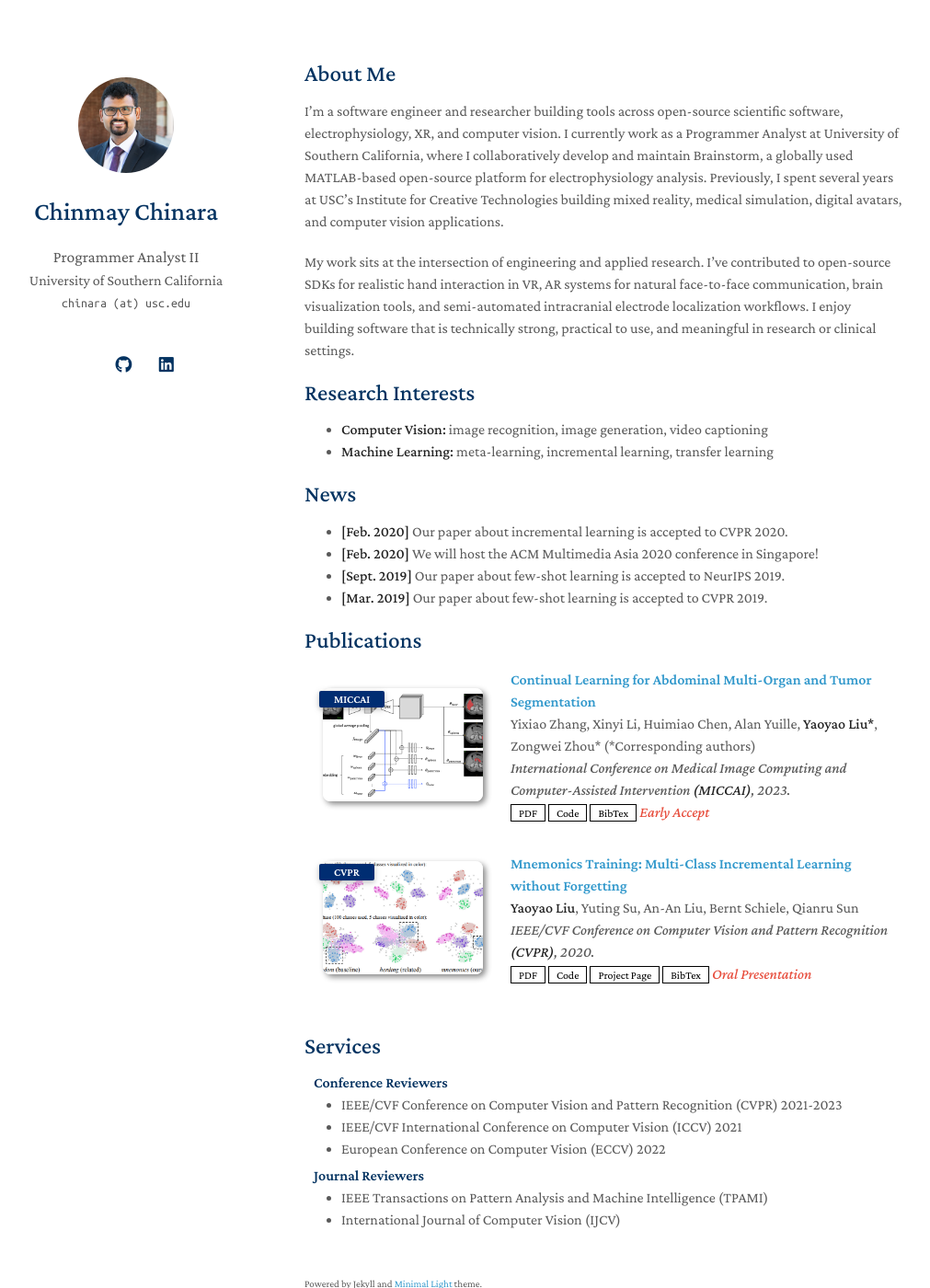
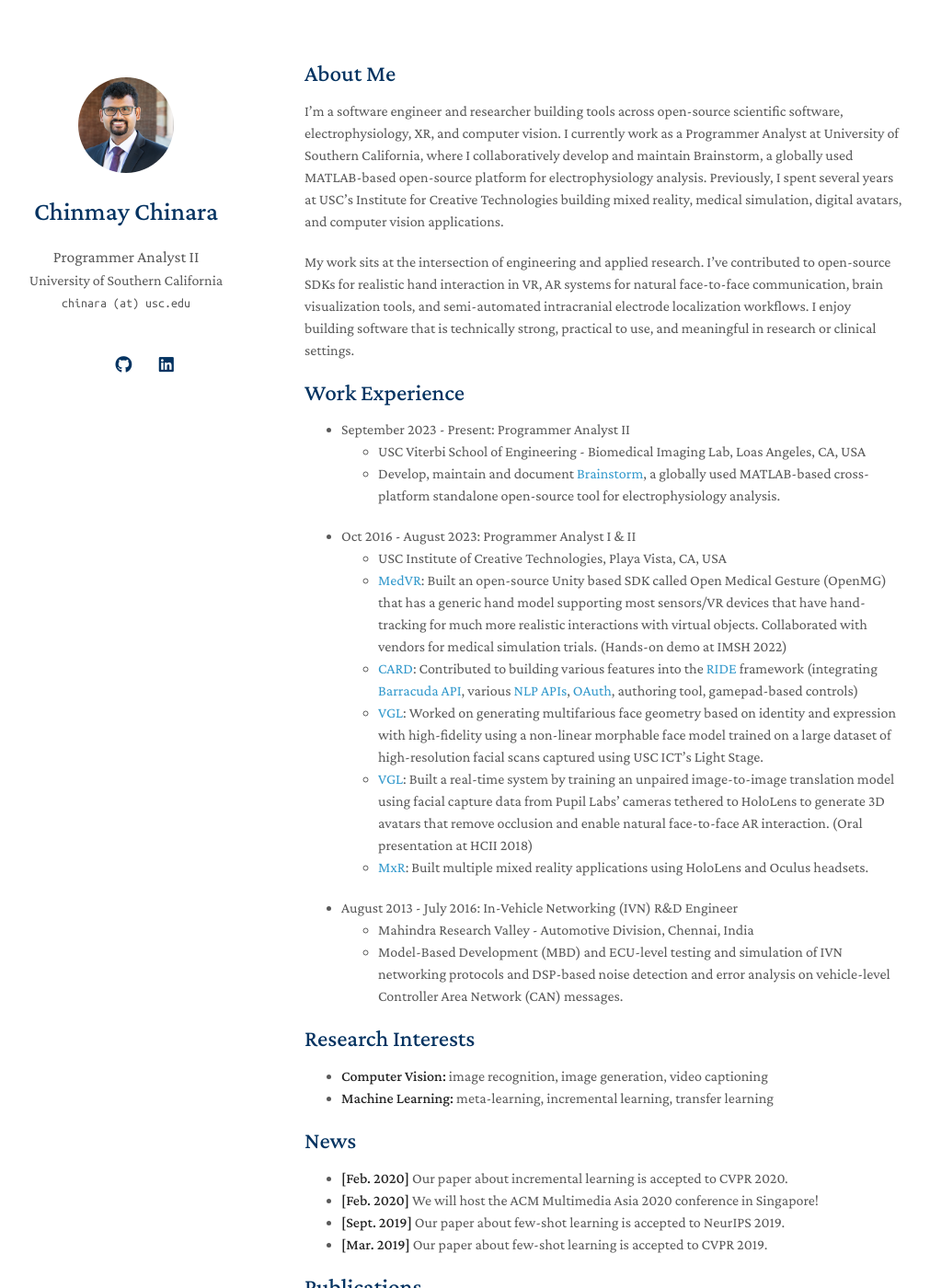
Before and after one commit to chinmaychinara91/chinmaychinara91.github.io, a Jekyll site: the page built from index.md, in a window 1280 px wide and 1400 px high. Shown: the whole window at 92% size, without its empty margins (139-1150 px from the left). Built offline with Jekyll 4.4.1, drawn with Linux system fonts in a browser that asks for light colours; a style sheet for code colours, icons or effects is not loaded; our own code applies the rules of GitHub Pages for plain Markdown files.

Commit message:
Add work experience section to index.md
Added detailed work experience section with roles and contributions at USC.

```diff
--- a/index.md
+++ b/index.md
@@ -7,6 +7,29 @@ layout: homepage
 I’m a software engineer and researcher building tools across open-source scientific software, electrophysiology, XR, and computer vision. I currently work as a Programmer Analyst at University of Southern California, where I collaboratively develop and maintain Brainstorm, a globally used MATLAB-based open-source platform for electrophysiology analysis. Previously, I spent several years at USC’s Institute for Creative Technologies building mixed reality, medical simulation, digital avatars, and computer vision applications.
 
 My work sits at the intersection of engineering and applied research. I’ve contributed to open-source SDKs for realistic hand interaction in VR, AR systems for natural face-to-face communication, brain visualization tools, and semi-automated intracranial electrode localization workflows. I enjoy building software that is technically strong, practical to use, and meaningful in research or clinical settings.
+
+## Work Experience
+- September 2023 - Present: Programmer Analyst II
+  - USC Viterbi School of Engineering - Biomedical Imaging Lab, Loas Angeles, CA, USA
+  - Develop, maintain and document [Brainstorm](https://neuroimage.usc.edu/brainstorm/Introduction), a globally used MATLAB-based cross-platform standalone open-source tool for electrophysiology analysis.
+
+- Oct 2016 - August 2023: Programmer Analyst I & II
+  - USC Institute of Creative Technologies, Playa Vista, CA, USA
+  - [MedVR](https://ict.usc.edu/research/labs-groups/medical-virtual-reality/): Built an open-source Unity based SDK called Open Medical Gesture (OpenMG) that has a generic
+    hand model supporting most sensors/VR devices that have hand-tracking for much more realistic interactions with virtual objects. Collaborated with vendors for medical simulation trials.
+    (Hands-on demo at IMSH 2022)
+  - [CARD](https://ict.usc.edu/research/labs-groups/central-architecture-research-development/): Contributed to building various features into the [RIDE](https://ride.ict.usc.edu/) framework
+    (integrating [Barracuda API](https://ride.ict.usc.edu/support/documentation/examples/barracuda-api/), various [NLP APIs](https://ride.ict.usc.edu/support/documentation/examples/nlp-service-comparison/),
+    [OAuth](https://ride.ict.usc.edu/support/documentation/examples/oauth/), authoring tool, gamepad-based controls)
+  - [VGL](https://vgl.ict.usc.edu/): Worked on generating multifarious face geometry based on identity and expression with high-fidelity
+    using a non-linear morphable face model trained on a large dataset of high-resolution facial scans captured using USC ICT’s Light Stage.
+  - [VGL](https://vgl.ict.usc.edu/): Built a real-time system by training an unpaired image-to-image translation model using facial capture
+    data from Pupil Labs’ cameras tethered to HoloLens to generate 3D avatars that remove occlusion and enable natural face-to-face AR interaction. (Oral presentation at HCII 2018)
+  - [MxR](https://mxr.ict.usc.edu/): Built multiple mixed reality applications using HoloLens and Oculus headsets.
+
+- August 2013 - July 2016: In-Vehicle Networking (IVN) R&D Engineer
+  - Mahindra Research Valley - Automotive Division, Chennai, India
+  - Model-Based Development (MBD) and ECU-level testing and simulation of IVN networking protocols and DSP-based noise detection and error analysis on vehicle-level Controller Area Network (CAN) messages.
 
 ## Research Interests
 
```
